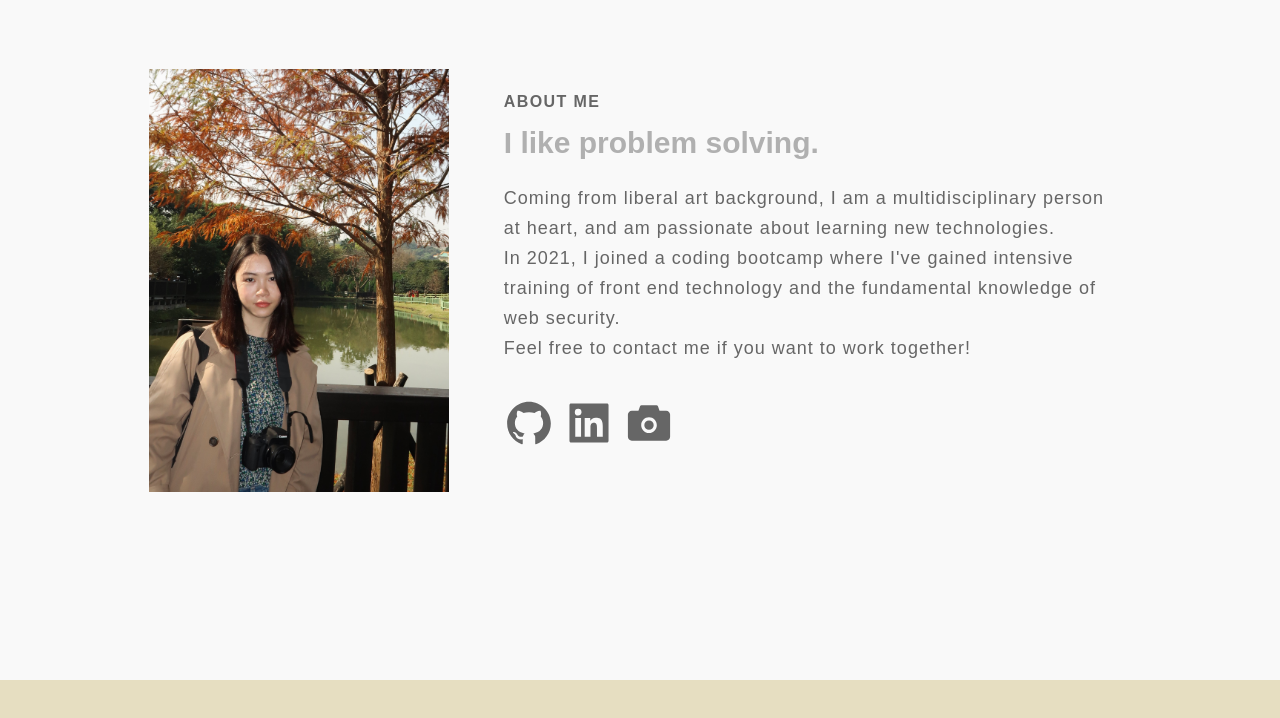
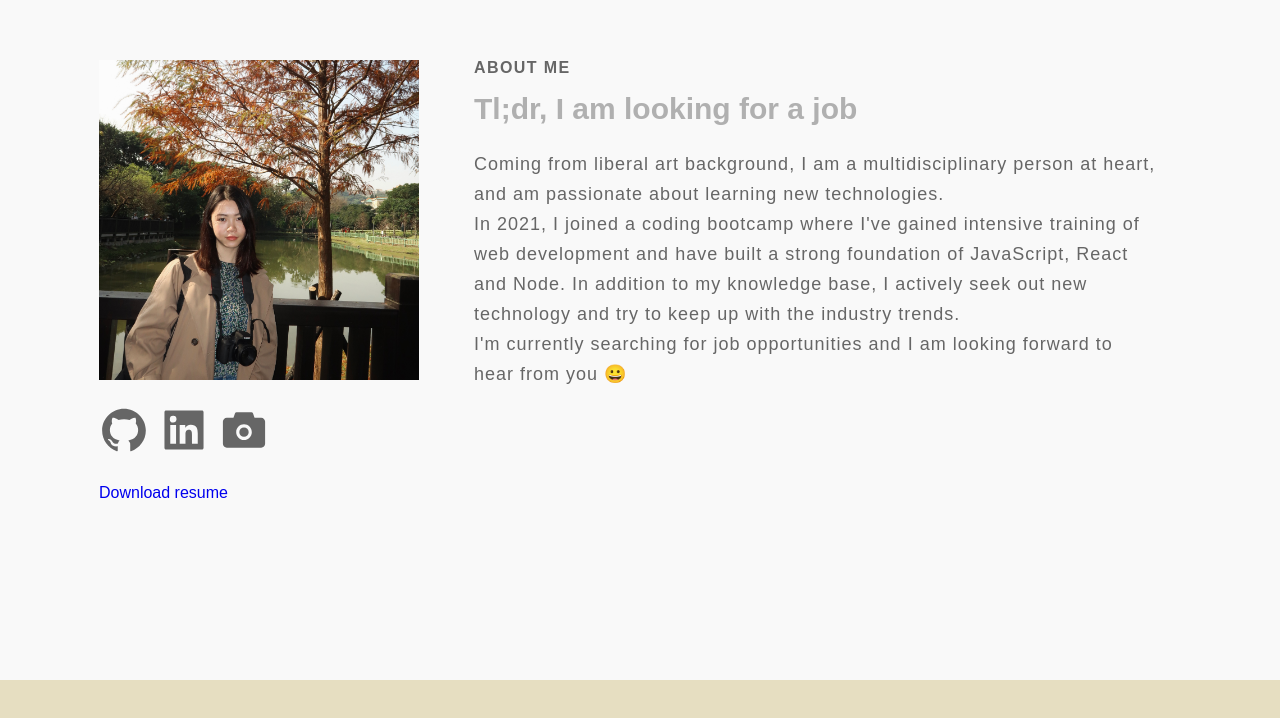
Before and after one commit to JCEleanor/mywebsite, a React (Create React App) app: page / in a window 1280 px wide. Shown: the part 920-1638 px from the top of the page. Built offline with nearby package versions, Linux system fonts and the light colour scheme; a web font is replaced by a local one.

Commit message:
add downloadable Resume component

```diff
--- a/src/Components/AboutSection/AboutElements.js
+++ b/src/Components/AboutSection/AboutElements.js
@@ -17,7 +17,7 @@ export const InfoWrapper = styled.div`
 	z-index: 1;
 	heigh: 100%;
 	width: 100%;
-	max-width: 1100px;
+	max-width: 1200px;
 	margin: auto;
 	padding: 24px;
 	padding-top: 40px;
@@ -34,7 +34,7 @@ export const InfoRow = styled.div`
 `
 
 export const Column1 = styled.div`
-	margin: 25px;
+	margin: 0 25px;
 	padding: 0 15px;
 	grid-area: col1;
 	@media screen and (max-width: 480px) {
@@ -46,6 +46,9 @@ export const Column2 = styled.div`
 	margin-bottom: 15px;
 	padding: 0 15px;
 	grid-area: col2;
+	@media screen and (max-width: 768px) {
+		display: flex;
+	}
 `
 export const TextWrapper = styled.div`
 	max-width: 850px;
@@ -90,9 +93,10 @@ export const BtnWrap = styled.div`
 `
 
 export const ImgWrap = styled.div`
-	max-width: 650px;
-	height: 100%;
-	border-radius: 50%;
+	width: 25vw;
+	height: 25vw;
+	max-width: 400px;
+	max-height: 400px;
 `
 
 export const Img = styled.img`
--- /dev/null
+++ b/src/Components/AboutSection/Resume/Resume.js
@@ -0,0 +1,21 @@
+import React from 'react'
+import styled from 'styled-components';
+import Pdf from './resume.pdf';
+
+const Link = styled.a`
+    display: inline-block;
+    margin-top: 25px;
+    &:hover {
+		text-decoration: underline;
+	}
+`
+
+const Resume = () => {
+    return (
+        <div>
+            <Link href = {Pdf} target = "_blank" rel="noreferrer">Download resume</Link>
+        </div>
+        );
+}
+
+export default Resume
--- a/src/Components/AboutSection/data.js
+++ b/src/Components/AboutSection/data.js
@@ -4,13 +4,19 @@ export const bioText = {
 	lightText: false,
 	lightTextDesc: false,
 	topLine: 'about me',
-	headline: 'I like problem solving.',
+	headline: 'Tl;dr, I am looking for a job',
 	description1:
 		'Coming from liberal art background, I am a multidisciplinary person at heart, and am passionate about learning new technologies.',
 	description2:
-		"In 2021, I joined a coding bootcamp where I've gained intensive training of front end technology and the fundamental knowledge of web security. ",
-	description3: ' Feel free to contact me if you want to work together!',
+		"In 2021, I joined a coding bootcamp where I've gained intensive training of web development and have built a strong foundation of JavaScript, React and Node. In addition to my knowledge base, I actively seek out new technology and try to keep up with the industry trends.",
+	description3: "I'm currently searching for job opportunities and I am looking forward to hear from you 😀",
 	imgStart: true,
 	img: require('../../images/profile.jpg'),
 	alt: ''
 }
+
+const iconHoverText = {
+	cv: 'DOWNLOAD RESUME',
+	github: 'VIEW GITHUB',
+	photography: 'MY PHOTOBLOG'
+}
--- a/src/Components/AboutSection/index.js
+++ b/src/Components/AboutSection/index.js
@@ -1,5 +1,6 @@
 import React from 'react'
 import { GithubIcon, LinkedinIcon, IconWrapper, CamIcon } from '../ButtonElement'
+import Resume from './Resume/Resume'
 import {
 	InfoContainer,
 	InfoWrapper,
@@ -37,20 +38,6 @@ const AboutSection = ({
 						<ImgWrap>
 							<Img src={img.default} alt={alt} />
 						</ImgWrap>
-					</Column2>
-					<Column1>
-						<TextWrapper>
-							<TopLine>{topLine}</TopLine>
-							<Heading lightText={lightText}>{headline}</Heading>
-							<Subtitle darkText={darkText}>
-								{description1}
-								<br />
-								{description2}
-								<br />
-								{description3}
-							</Subtitle>
-							<BtnWrap />
-						</TextWrapper>
 						<IconWrapper>
 							<a href="https://github.com/JCEleanor" target="_blank" rel="noreferrer">
 								<GithubIcon />
@@ -70,6 +57,23 @@ const AboutSection = ({
 								<CamIcon />
 							</a>
 						</IconWrapper>
+						<Resume></Resume>
+
+					</Column2>
+					<Column1>
+						<TextWrapper>
+							<TopLine>{topLine}</TopLine>
+							<Heading lightText={lightText}>{headline}</Heading>
+							<Subtitle darkText={darkText}>
+								{description1}
+								<br />
+								{description2}
+								<br />
+								{description3}
+							</Subtitle>
+							<BtnWrap />
+						</TextWrapper>
+
 					</Column1>
 				</InfoRow>
 			</InfoWrapper>
--- a/src/Components/ButtonElement.js
+++ b/src/Components/ButtonElement.js
@@ -5,7 +5,7 @@ import { AiFillGithub, AiFillLinkedin, AiFillCamera } from 'react-icons/ai'
 
 export const IconWrapper = styled.div`
 	background: transparent;
-	cursor: pointer;
+  margin-top: 25px;
 	outline: none;
 	display: flex;
 	justify-content: flex-start;
--- a/src/Components/HeroSection/HeroElements.js
+++ b/src/Components/HeroSection/HeroElements.js
@@ -1,5 +1,4 @@
 import styled, { keyframes } from 'styled-components'
-// import { MdKeyboardArrowRight, MdArrowForward } from 'react-icons/md';
 import { MdKeyboardArrowDown } from 'react-icons/md'
 import { Link as LinkS } from 'react-scroll'
 
@@ -9,7 +8,7 @@ export const HeroContainer = styled.div`
 	justify-content: center;
 	align-items: center;
 	padding: 0;
-	${'' /* padding: 0 30px */} height: 100vh;
+	height: 100vh;
 	position: relative;
 	z-index: 1;
 
```
Also changed, not shown: 2 other files (tests, documents, lock files or other folders).
